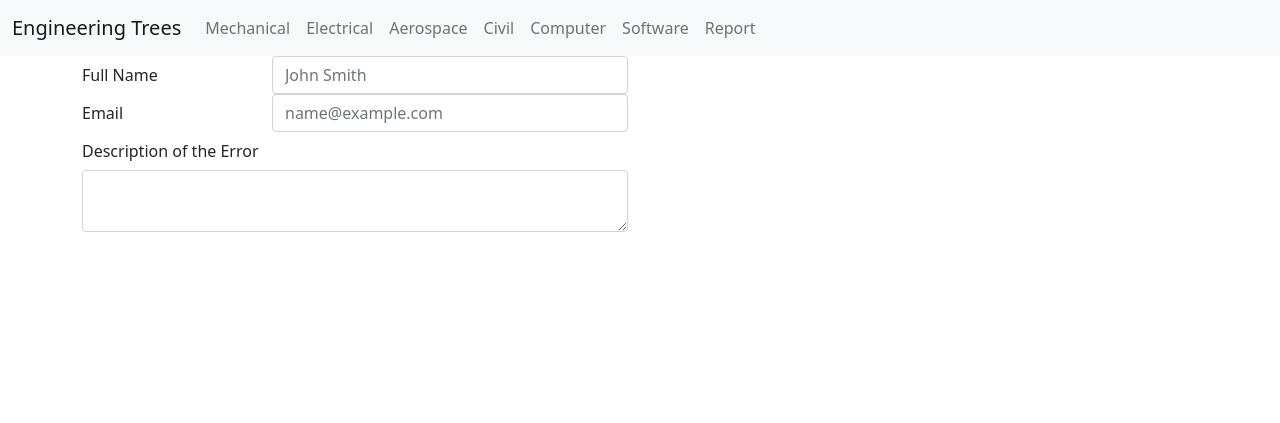
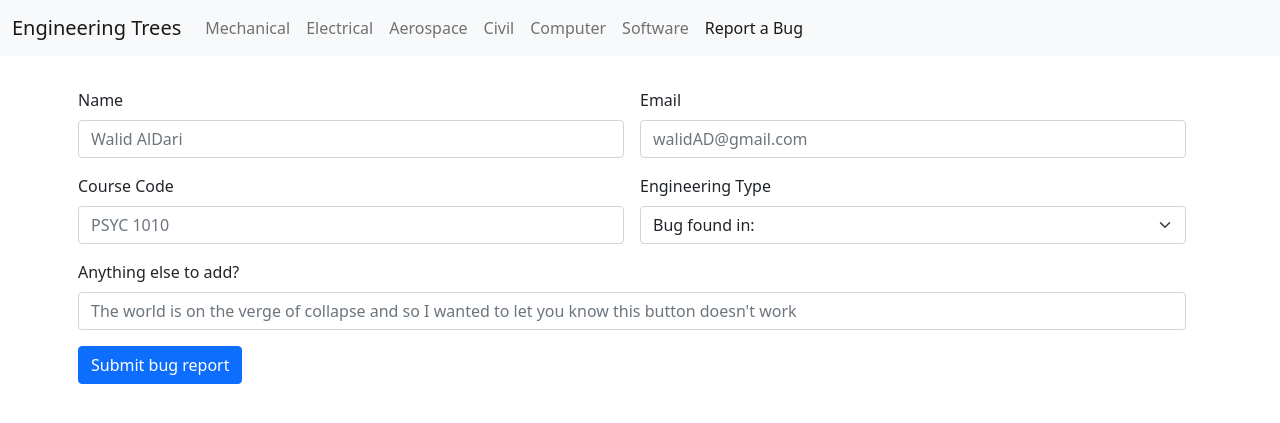
Before and after one commit to walido2001/course-prerequisite-navigator, a Flask app: page /report in a window 1280 px wide. Shown: the top 423 px of the page. Run offline with Flask 2, Linux system fonts and the light colour scheme.

Commit message:
Improved Report Page

```diff
--- a/templates/base.html
+++ b/templates/base.html
@@ -39,7 +39,7 @@
                     <a class="nav-link" href="/civil">Civil</a>
                     <a class="nav-link" href="/computer">Computer</a>
                     <a class="nav-link" href="/software">Software</a>
-                    <a class="nav-link" href="/report">Report</a>
+                    <a class="nav-link active" href="/report">Report a Bug</a>
                 </div>
             </div>
         </div>
--- a/templates/report.html
+++ b/templates/report.html
@@ -4,45 +4,41 @@
 
 {% block courseCols %}
 
-<div class="container">
-
-    <div class="row">
-
-        <label for="name_form" class="col-sm-2 col-form-label">Full Name</label>
-        <div class="col-sm-4">
-            <input type="name" class="form-control" id="name_form" placeholder="John Smith">
-        </div>
-
+<form class="row g-3">
+    <div class="col-md-6">
+      <label for="inputName" class="form-label">Name</label>
+      <input type="text" class="form-control" id="inputName" placeholder="Walid AlDari">
+    </div>
+    <div class="col-md-6">
+      <label for="inputEmail4" class="form-label">Email</label>
+      <input type="email" class="form-control" id="inputEmail4" placeholder="walidAD@gmail.com">
     </div>
 
+    <div class="col-md-6">
+        <label for="inputCourse" class="form-label">Course Code</label>
+        <input type="text" class="form-control" id="inputCourse" placeholder="PSYC 1010">
+      </div>
+      <div class="col-md-6">
+        <label for="inputType" class="form-label">Engineering Type</label>
+        <select id="inputType" class="form-select">
+            <option selected>Bug found in:</option>
+            <option value="mechanical">Mechanical</option>
+            <option value="electrical">Electrical</option>
+            <option value="aerospace">Aerospace</option>
+            <option value="civil">Civil</option>
+            <option value="computer">Computer</option>
+            <option value="software">Software</option>
+        </select>
+      </div>
 
-    <div class="row">
-
-        <label for="email_form" class="col-sm-2 col-form-label">Email</label>
-        <div class="col-sm-4">
-            <input type="email" class="form-control" id="email_form" placeholder="name@example.com">
-        </div>
-
+    <div class="col-12">
+      <label for="inputAddition" class="form-label">Anything else to add?</label>
+      <input type="text" class="form-control" id="inputAddition" placeholder="The world is on the verge of collapse and so I wanted to let you know this button doesn't work">
     </div>
 
-    <div class="row">
-
-        <label for="description_form" class="col-form-label">Description of the Error</label>
-        <div class="col-sm-6">
-            <textarea class="form-control" aria-label=""></textarea>
-        </div>
-
-
+    <div class="col-12">
+      <button type="submit" class="btn btn-primary">Submit bug report</button>
     </div>
-
-</div>
-
-
-
-
-
-
-
-
+  </form>
 
 {% endblock %}
```
